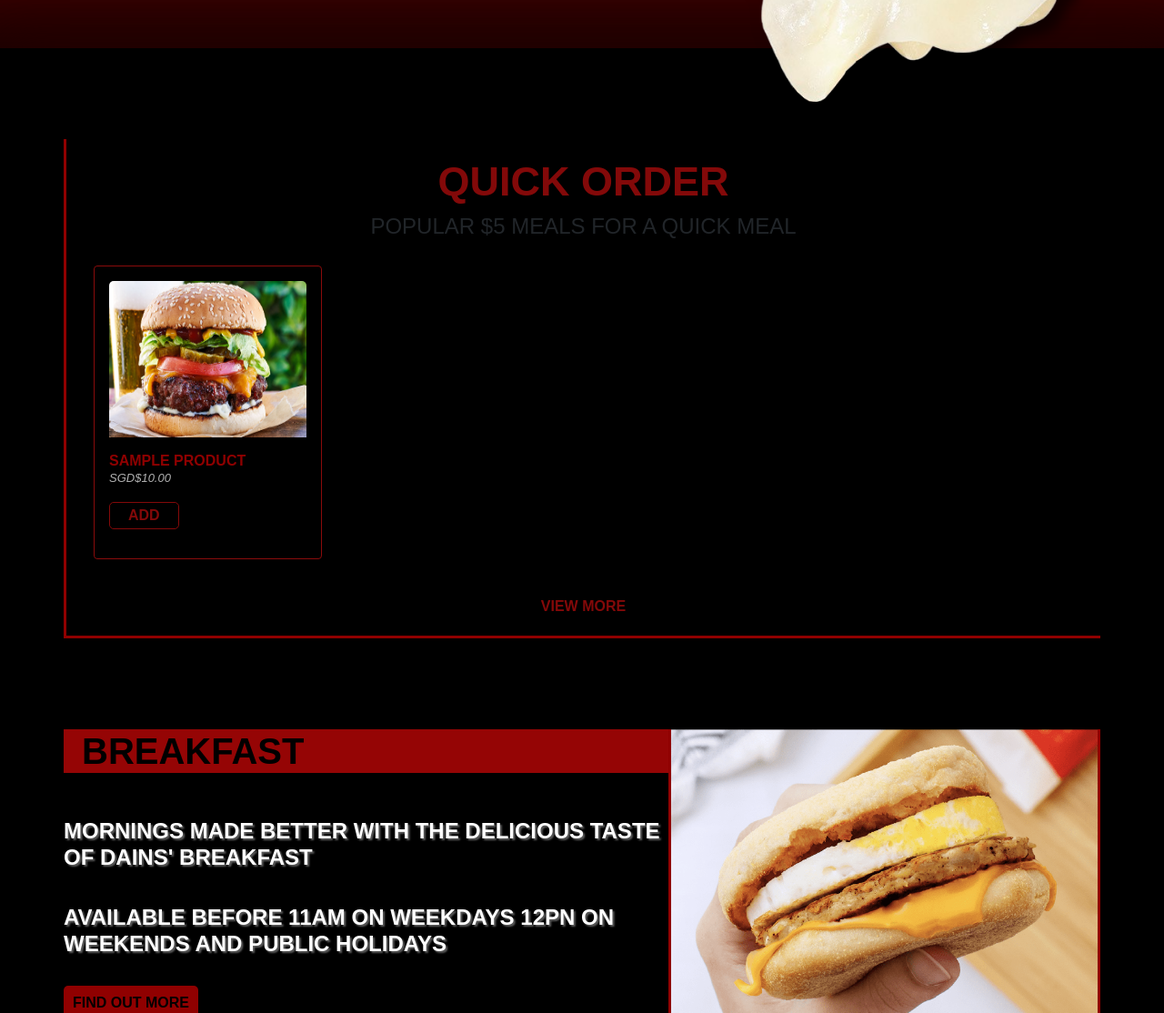
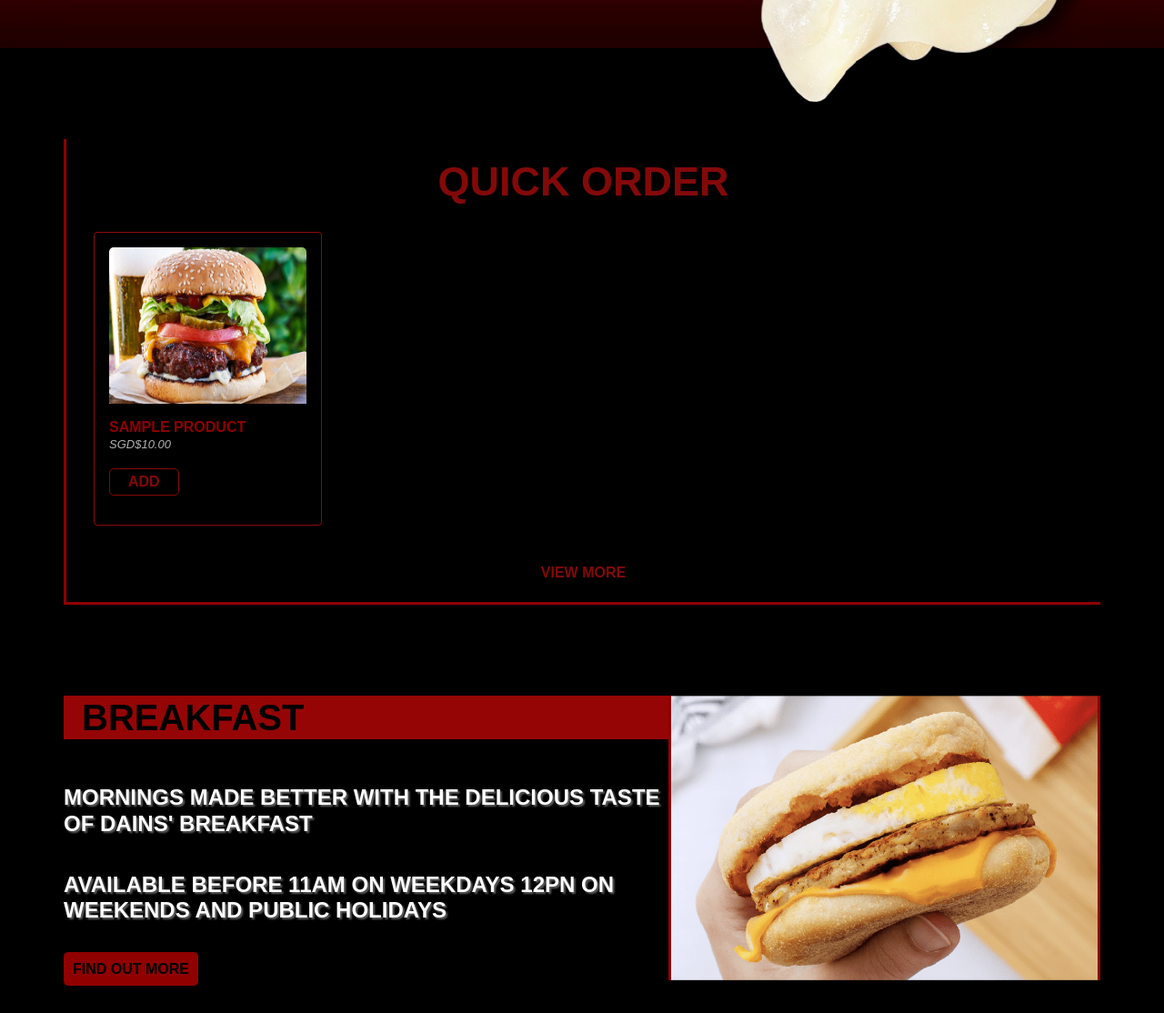
Before and after one commit to Kanahora/Dains, a Flask app: template templates/index.html in a window 1280 px wide. Shown: the part 658-1772 px from the top of the page at 91% size. After the commit the page ends 1742 px from the top, so only its background shows below. Run offline with Flask 2, Linux system fonts and the light colour scheme; the template is opened without the code that fills it: most values are stand-ins (such as "Sample title", 1, 10 or a date in 2020); some libraries are stand-ins or nearby versions.

Commit message:
Update index.html

```diff
--- a/templates/index.html
+++ b/templates/index.html
@@ -21,9 +21,8 @@
 <div class="container-fluid" id="quick-order">
     <div class="container header">
         <div class="row content">
-            <div class="justify-content-center text-center {{ 'unavailable' if products.__len__() < 1 }} {{ 'title' if products.__len__() > 0 }}">
+            <div class="text-center {{ 'unavailable' if products.__len__() < 1 }} {{ 'title' if products.__len__() > 0 }}">
                 <h1> QUICK ORDER </h1>
-                <h4> POPULAR $5 MEALS FOR A QUICK MEAL </h4>
             </div>
             <div class="cards">
                 <div class="row">
@@ -61,7 +60,7 @@
                 </div>
             </div>
             <div class="footer justify-content-center text-center">
-                <a href=""> VIEW MORE </a>
+                <a href="/menu"> VIEW MORE </a>
             </div>
         </div>
     </div>
```
